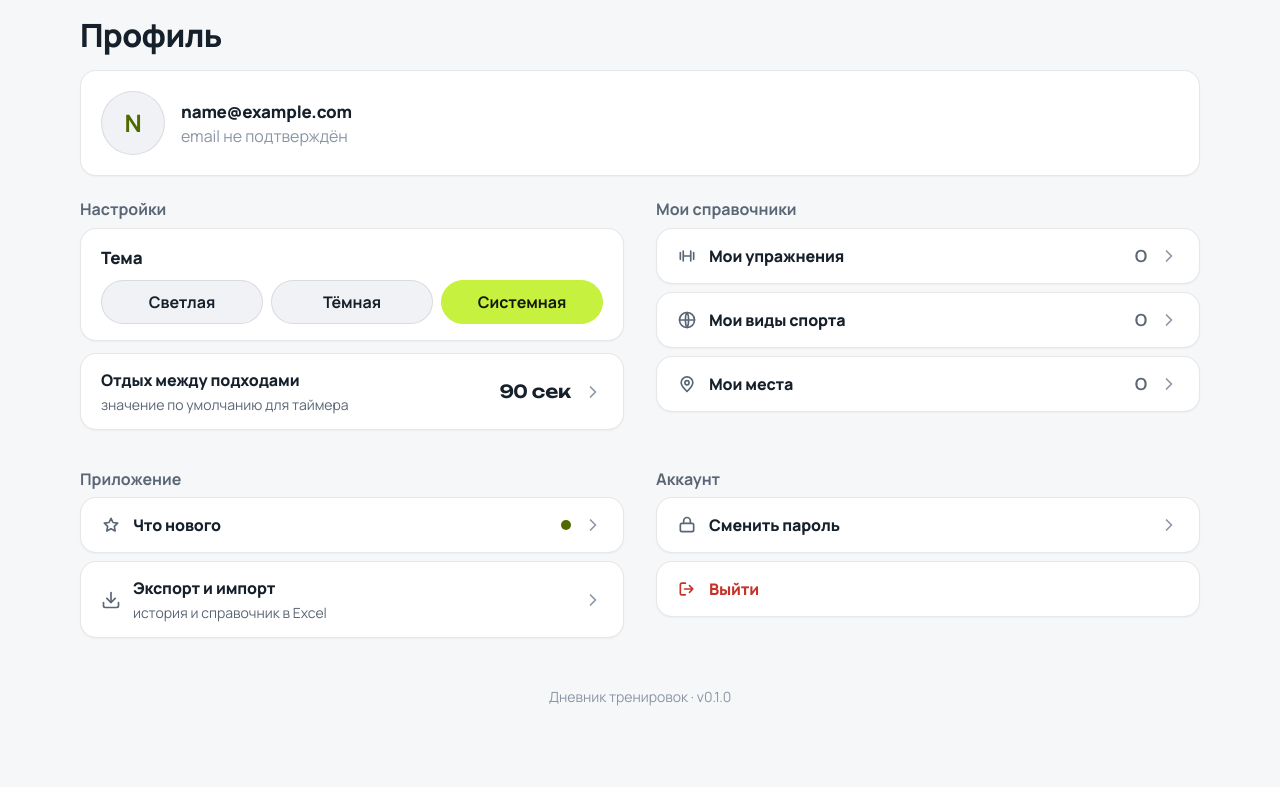
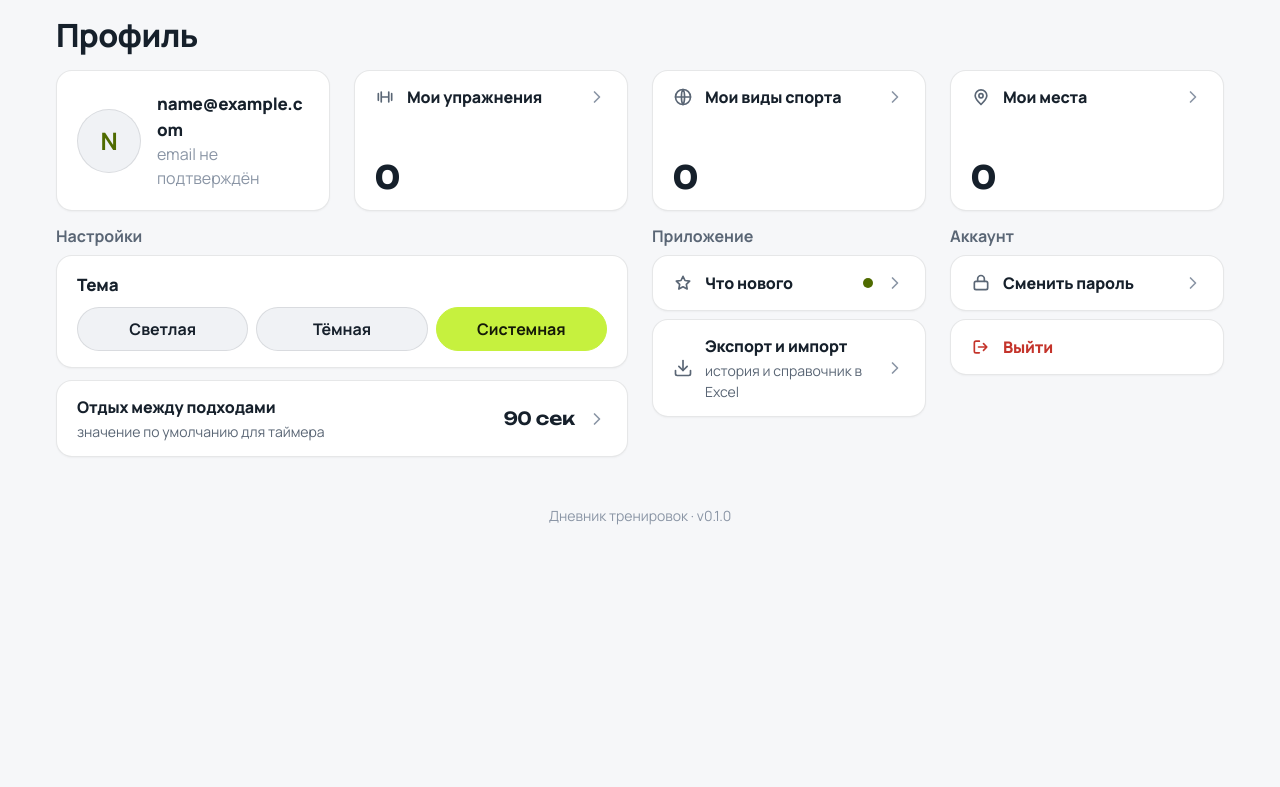
Before and after one commit to romanpaltsev/trainova, a Django app: page /profile/ in a window 1280 px wide. Shown: the part 76-863 px from the top of the page. After the commit the page ends 601 px from the top, so only its background shows below. Run offline with Django 5.2, Linux system fonts and the light colour scheme; the visitor is signed in with stand-in values (Sample User, id 1); data comes from the database, SQL or seed files in the repository; data that the repository does not hold is empty; parts of the project's set-up code (start-up, migrations or seed data) failed here and were passed over; some libraries are stand-ins or nearby versions.

Commit message:
профиль плитками
На ПК профиль — дашборд из карточек. С 768 две колонки, карточка
пользователя во всю строку; с 1200 четыре: в верхнем ряду пользователь
и три плитки справочников с крупными счётчиками, как плитки дашборда,
ниже настройки, приложение и аккаунт. Карточка пользователя — первый
ребёнок сетки, порядок DOM прежний; счётчики уже были посчитаны, запросов
не прибавилось. Узкая мера app-main-dual больше никому не нужна и убрана.
Мобильная геометрия сверена.

Co-Authored-By: Claude Opus 5.5 <noreply@anthropic.com>

```diff
--- a/static/css/app.css
+++ b/static/css/app.css
@@ -2439,8 +2439,27 @@ a.btn {
   .app-main-dialog { --app-measure: var(--app-measure-narrow); }
   .app-main-form { --app-measure: var(--app-measure-form); }
   .app-main-read { --app-measure: var(--app-measure-read); }
-  /* До 1200px двухколоночные экраны живут одной колонкой. */
-  .app-main-dual { --app-measure: var(--app-measure-form); }
+
+  /* ---------- Профиль ----------
+
+     Дашборд из карточек: на 768 две колонки, карточка пользователя во всю
+     строку; на 1200 — четыре колонки (ниже, в блоке 1200). align-items: start —
+     иначе короткая секция растянулась бы по высоте соседней. */
+  .app-profile-grid {
+    display: grid;
+    grid-template-columns: repeat(2, minmax(0, 1fr));
+    grid-template-areas:
+      "user user"
+      "settings catalogs"
+      "app account";
+    gap: var(--app-space-4) var(--app-space-8);
+    align-items: start;
+  }
+  .app-profile-user { grid-area: user; margin-bottom: 0; }
+  .app-profile-settings { grid-area: settings; }
+  .app-profile-catalogs { grid-area: catalogs; }
+  .app-profile-app { grid-area: app; }
+  .app-profile-account { grid-area: account; }
 
   /* ---------- Справочник упражнений ----------
 
@@ -2733,17 +2752,61 @@ a.btn {
   /* Отступ шапки растёт токеном --app-header-pad (tokens.css): вместе с ним
      пересчитывается и --app-header-height, от которого встают липкие блоки. */
   .app-main { padding-bottom: var(--app-space-16); }
-  /* Мера расширяется вместе с сеткой: профиль и итог тренировки раскладывают
-     содержимое в две колонки, поэтому им нужна широкая колонка страницы. */
-  .app-main-dual { --app-measure: var(--app-measure-dual); }
-
-  /* Профиль: секции в две колонки. align-items: start — иначе короткая секция
-     растянулась бы по высоте соседней. */
+
+  /* Профиль на 1200: четыре колонки. Верхний ряд — пользователь и три плитки
+     справочников со счётчиками, как плитки дашборда; ниже настройки,
+     приложение и аккаунт. Счётчики уже посчитаны — запросов не прибавляется,
+     а у профиля бюджет 9 из 9. */
   .app-profile-grid {
+    grid-template-columns: repeat(4, minmax(0, 1fr));
+    grid-template-areas:
+      "user catalogs catalogs catalogs"
+      "settings settings app account";
+    /* Один зазор на весь верхний ряд: между карточкой пользователя и плитками
+       тот же, что между самими плитками, иначе ряд читается двумя группами. */
+    column-gap: var(--app-space-6);
+  }
+  .app-profile-user,
+  .app-profile-catalogs { align-self: stretch; }
+  /* Заголовок над плитками не нужен: ряд читается как плитки дашборда.
+     Читалкам он остаётся — прячем визуально, как .visually-hidden. */
+  .app-profile-catalogs > .app-section-title {
+    position: absolute;
+    width: 1px;
+    height: 1px;
+    padding: 0;
+    margin: -1px;
+    overflow: hidden;
+    clip: rect(0, 0, 0, 0);
+    white-space: nowrap;
+    border: 0;
+  }
+  .app-profile-catalogs .app-rows {
     display: grid;
-    grid-template-columns: repeat(2, minmax(0, 1fr));
-    gap: var(--app-space-4) var(--app-space-8);
-    align-items: start;
+    grid-template-columns: repeat(3, minmax(0, 1fr));
+    gap: var(--app-space-6);
+    height: 100%;
+    margin-bottom: 0;
+  }
+  .app-profile-catalogs .app-row {
+    display: grid;
+    grid-template-columns: auto minmax(0, 1fr) auto;
+    grid-template-areas:
+      "icon text chevron"
+      "count count count";
+    align-content: space-between;
+    row-gap: var(--app-space-3);
+  }
+  .app-profile-catalogs .app-row-icon { grid-area: icon; }
+  .app-profile-catalogs .app-row-text { grid-area: text; }
+  .app-profile-catalogs .app-pick-chevron { grid-area: chevron; }
+  /* Счётчик — число плитки, тем же размером, что значения дашборда */
+  .app-profile-catalogs .app-row-count {
+    grid-area: count;
+    color: var(--app-text);
+    font-size: 2rem;
+    font-weight: 700;
+    line-height: 1.2;
   }
 
   /* «Что нового» таймлайном: даты выстраиваются в рейку слева, текст держит
--- a/templates/accounts/profile.html
+++ b/templates/accounts/profile.html
@@ -3,11 +3,17 @@
 
 {% block title %}Профиль · Дневник тренировок{% endblock %}
 
-{% block main_class %}app-main-dual{% endblock %}
-
 {% block content %}
 <h1 class="app-page-title">Профиль</h1>
 
+{% comment %}
+  Секции-обёртки нужны сетке: при плоском DOM (h2, блок, h2, блок)
+  колоночная раскладка развела бы заголовок и его блок по разным колонкам.
+  Карточка пользователя — первый ребёнок сетки: на ПК она стоит в одном ряду
+  с плитками справочников, как плитки дашборда. Порядок в DOM прежний, а на
+  телефоне сетка не стилизована — экран остаётся тем же.
+{% endcomment %}
+<div class="app-profile-grid">
   <section class="app-card app-profile-user">
     <span class="app-avatar app-avatar-lg" aria-hidden="true">{{ user.initial }}</span>
     <div>
@@ -26,13 +32,7 @@
     </div>
   </section>
 
-{% comment %}
-  Секции-обёртки нужны сетке: при плоском DOM (h2, блок, h2, блок)
-  двухколоночная раскладка развела бы заголовок и его блок по разным
-  колонкам. Заодно чинится структура документа — раньше h2 висели без секций.
-{% endcomment %}
-<div class="app-profile-grid">
-  <section class="app-profile-section">
+  <section class="app-profile-section app-profile-settings">
     <h2 class="app-section-title">Настройки</h2>
 
     <div class="app-card app-profile-block">
@@ -64,7 +64,7 @@
     </div>
   </section>
 
-  <section class="app-profile-section">
+  <section class="app-profile-section app-profile-catalogs">
     <h2 class="app-section-title">Мои справочники</h2>
 
     <div class="app-rows">
@@ -104,7 +104,7 @@
     </div>
   </section>
 
-  <section class="app-profile-section">
+  <section class="app-profile-section app-profile-app">
     <h2 class="app-section-title">Приложение</h2>
 
     <div class="app-rows">
@@ -142,7 +142,7 @@
     </div>
   </section>
 
-  <section class="app-profile-section">
+  <section class="app-profile-section app-profile-account">
     <h2 class="app-section-title">Аккаунт</h2>
 
     <div class="app-rows">
```
Lines whose indentation alone changed are shown as unchanged.
